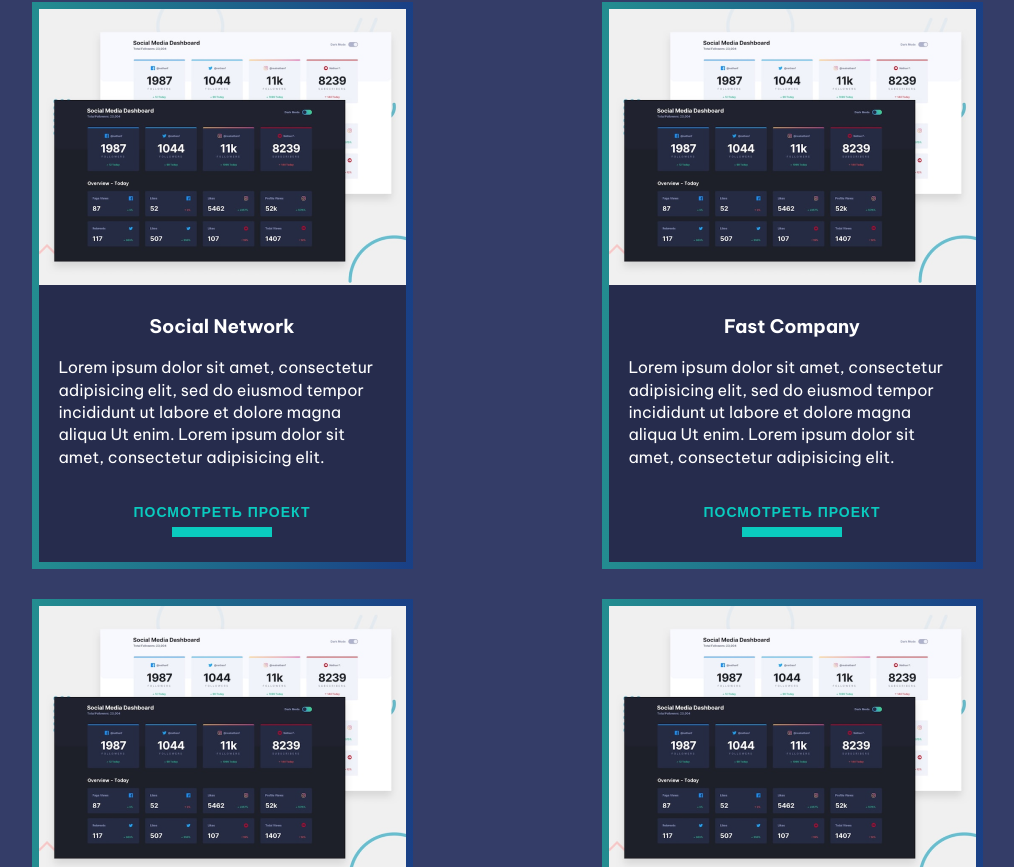
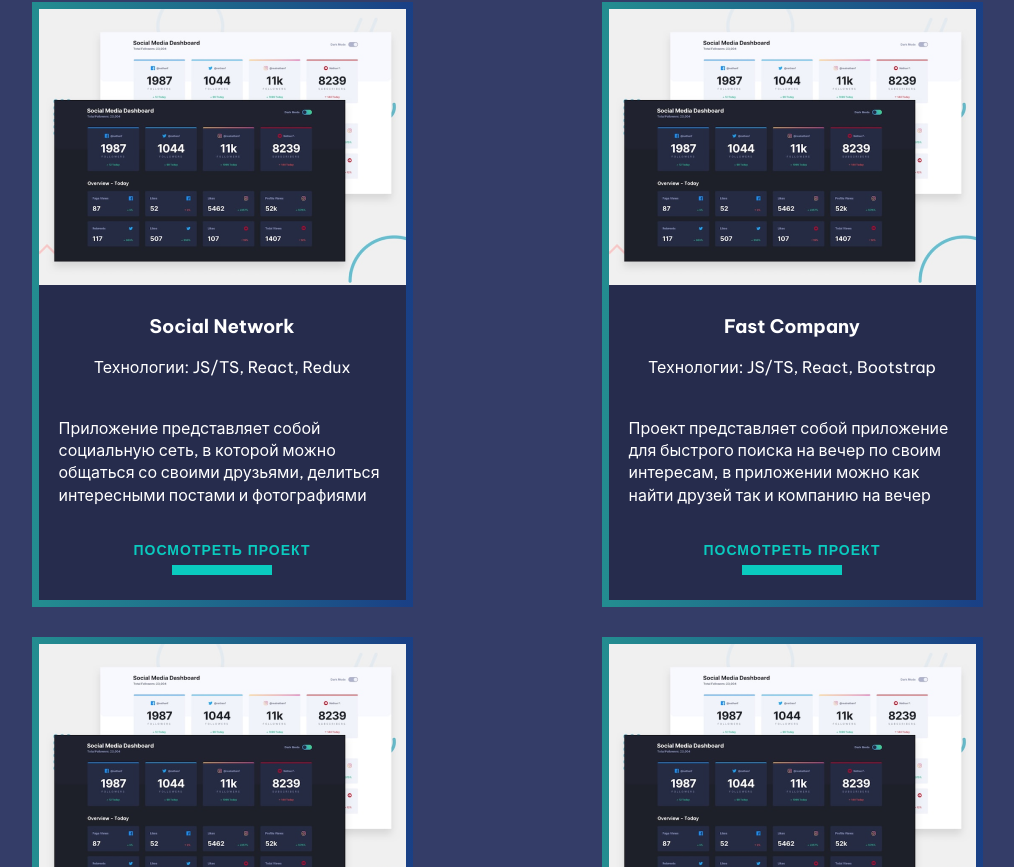
Before and after one commit to Taitanos/portfolio, a React app: page / in a window 1280 px wide. Shown: the part 1933-2800 px from the top of the page, without its empty margins (133-1147 px from the left). Built offline with nearby package versions, Linux system fonts and the light colour scheme.

Commit message:
added technologies

```diff
--- a/src/data/Data.ts
+++ b/src/data/Data.ts
@@ -20,25 +20,29 @@ const skillData: SkillPropsType[] = [
 const projectData: ProjectPropsType[] = [
     {
         title:'Social Network',
-        text:'Lorem ipsum dolor sit amet, consectetur adipisicing elit, sed do eiusmod tempor incididunt ut labore et dolore magna aliqua Ut enim. Lorem ipsum dolor sit amet, consectetur adipisicing elit.',
+        stack: 'Технологии: JS/TS, React, Redux',
+        text:'Приложение представляет собой социальную сеть, в которой можно общаться со своими друзьями, делиться интересными постами и фотографиями',
         src: ProjectImg,
         link: 'https://github.com/Taitanos/socialnetwork-js'
     },
     {
         title:'Fast Company',
-        text:'Lorem ipsum dolor sit amet, consectetur adipisicing elit, sed do eiusmod tempor incididunt ut labore et dolore magna aliqua Ut enim. Lorem ipsum dolor sit amet, consectetur adipisicing elit.',
+        stack: 'Технологии: JS/TS, React, Bootstrap',
+        text:'Проект представляет собой приложение для быстрого поиска на вечер по своим интересам, в приложении можно как найти друзей так и компанию на вечер',
         src: ProjectImg,
         link: 'https://taitanos.github.io/fast-company'
     },
     {
         title:'Counter',
-        text:'Lorem ipsum dolor sit amet, consectetur adipisicing elit, sed do eiusmod tempor incididunt ut labore et dolore magna aliqua Ut enim. Lorem ipsum dolor sit amet, consectetur adipisicing elit.',
+        stack: 'Технологии: JS/TS, React, CSS',
+        text:'Данный проект является обычным счетсчиком и секундомером, в счетчике можно указывать начальное значение и конечное значение по достижению которого счетчик приостанавливается',
         src: ProjectImg,
         link: 'https://github.com/Taitanos/counter'
     },
     {
         title:'TodoList',
-        text:'Lorem ipsum dolor sit amet, consectetur adipisicing elit, sed do eiusmod tempor incididunt ut labore et dolore magna aliqua Ut enim. Lorem ipsum dolor sit amet, consectetur adipisicing elit.',
+        stack: 'Технологии: JS/TS, React, Redux, MaterialUI',
+        text:'Приложение для создания заметок и задач, которое поможет упростить жизнь и не забыть о важных делах которые необходимо сделать',
         src: ProjectImg,
         link: 'https://github.com/Taitanos/todolist-ts'
     },
--- a/src/layout/sections/projects/Projects.tsx
+++ b/src/layout/sections/projects/Projects.tsx
@@ -13,7 +13,7 @@ export const Projects: React.FC = () => {
                 <SectionTitle>Проекты</SectionTitle>
                 <FlexWrapper justify={'space-around'} wrap={'wrap'} align={'flex-start'}>
                     {Data.projectData.map((p: ProjectPropsType, index) => (
-                            <Project key={index} title={p.title} text={p.text} src={p.src} link={p.link}/>
+                            <Project key={index} title={p.title} stack={p.stack} text={p.text} src={p.src} link={p.link}/>
                         )
                     )}
                 </FlexWrapper>
--- a/src/layout/sections/projects/project/Project.tsx
+++ b/src/layout/sections/projects/project/Project.tsx
@@ -5,6 +5,7 @@ import {S} from '../Projects_Styles'
 export type ProjectPropsType = {
     title: string
     text: string
+    stack: string
     src: string
     link: string
 }
@@ -15,6 +16,7 @@ export const Project: React.FC<ProjectPropsType> = (props: ProjectPropsType) =>
             <S.Image src={props.src} alt=""/>
             <S.Description>
                 <S.Title>{props.title}</S.Title>
+                <S.Text>{props.stack}</S.Text>
                 <S.Text>{props.text}</S.Text>
                 <S.Links href={props.link} target={'_blank'}><Button>Посмотреть проект</Button></S.Links>
             </S.Description>
```
